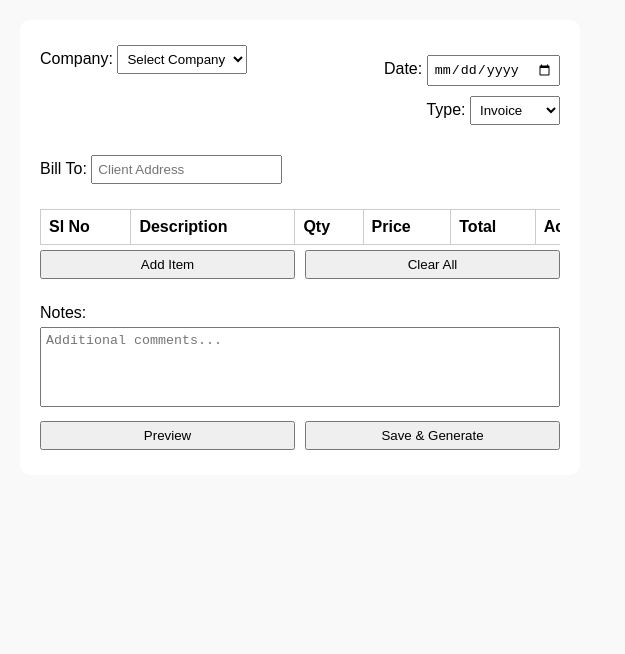
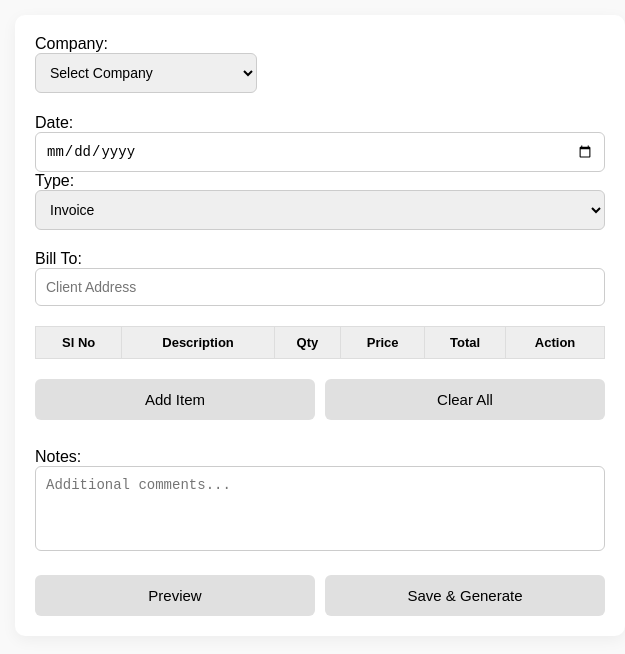
Before and after one commit to alanpv71/Invoice-Generator, a plain HTML site: page index.html in a window 600 px wide. Shown: the whole page, 625 px wide, since content can reach past the window. Drawn offline with Linux system fonts and the light colour scheme.

Commit message:
Refactor CSS for layout and styling improvements

```diff
--- a/style.css
+++ b/style.css
@@ -1,96 +1,154 @@
 body {
   font-family: 'Arial', sans-serif;
-  margin: 0; padding: 20px;
+  margin: 0;
+  padding: 15px;
   background: #f9f9f9;
 }
 
 .container {
+  width: 100%;
   max-width: 900px;
   margin: auto;
   background: #fff;
   padding: 20px;
   border-radius: 10px;
+  box-shadow: 0px 4px 15px rgba(0,0,0,0.05);
 }
 
+/* HEADER */
 .header {
   display: flex;
   justify-content: space-between;
   flex-wrap: wrap;
-  align-items: flex-start;
+  gap: 15px;
 }
 
 .company-address {
-  margin-top: 5px;
-  font-size: 0.9em;
+  margin-top: 6px;
+  font-size: 0.88em;
   color: #555;
 }
 
 .right-top {
   text-align: right;
-  margin-top: 10px;
 }
 
+.right-top label {
+  display: block;
+}
+
+/* BILL TO */
 .bill-to {
   margin-top: 20px;
 }
 
+input, select, textarea {
+  width: 100%;
+  padding: 10px;
+  font-size: 14px;
+  border: 1px solid #ccc;
+  border-radius: 6px;
+  box-sizing: border-box;
+}
+
+textarea {
+  height: 85px;
+  resize: none;
+}
+
+/* TABLE */
 .table-wrapper {
+  margin-top: 20px;
   overflow-x: auto;
 }
 
 table {
   width: 100%;
   border-collapse: collapse;
-  margin-top: 20px;
-  min-width: 600px;
-}
-
-table, th, td {
-  border: 1px solid #ccc;
+  min-width: 650px;
 }
 
 th, td {
-  padding: 8px;
-  text-align: left;
+  padding: 10px;
+  border: 1px solid #ddd;
 }
 
-input, select, textarea, button {
-  padding: 5px;
-  margin: 5px 0;
-  box-sizing: border-box;
+th {
+  background: #eee;
+  font-size: 0.9em;
 }
 
-textarea {
-  width: 100%;
-  height: 80px;
-  resize: none;
+/* BUTTONS */
+.buttons {
+  display: flex;
+  gap: 10px;
+  flex-wrap: wrap;
+  margin-top: 20px;
 }
 
 button {
+  padding: 12px;
+  font-size: 15px;
+  border: none;
+  border-radius: 6px;
   cursor: pointer;
+  background: #e0e0e0;
+  transition: 0.25s ease;
 }
 
-.buttons {
-  display: flex;
-  flex-wrap: wrap;
-  gap: 10px;
+button:hover {
+  background: #ccc;
 }
 
 .buttons button {
-  flex: 1 1 150px;
+  flex: 1 1 160px;
 }
 
+/* TOTALS */
 .totals {
   margin-top: 20px;
   font-weight: bold;
   display: flex;
   flex-direction: column;
+  align-items: flex-end;
+  gap: 8px;
 }
 
-@media(min-width: 600px){
+#net-payable {
+  font-size: 18px;
+  color: #222;
+}
+
+/* MOBILE */
+@media (max-width: 600px) {
+
+  .header {
+    flex-direction: column;
+    align-items: flex-start;
+    text-align: left;
+  }
+
+  .right-top {
+    width: 100%;
+    text-align: left;
+  }
+
+  th, td {
+    font-size: 13px;
+    padding: 8px;
+  }
+
+  button {
+    width: 100%;
+    flex: none;
+  }
+
   .totals {
-    flex-direction: row;
-    justify-content: flex-end;
-    gap: 20px;
+    align-items: flex-start;
+    text-align: left;
+  }
+
+  table {
+    min-width: 550px;
   }
 }
```
